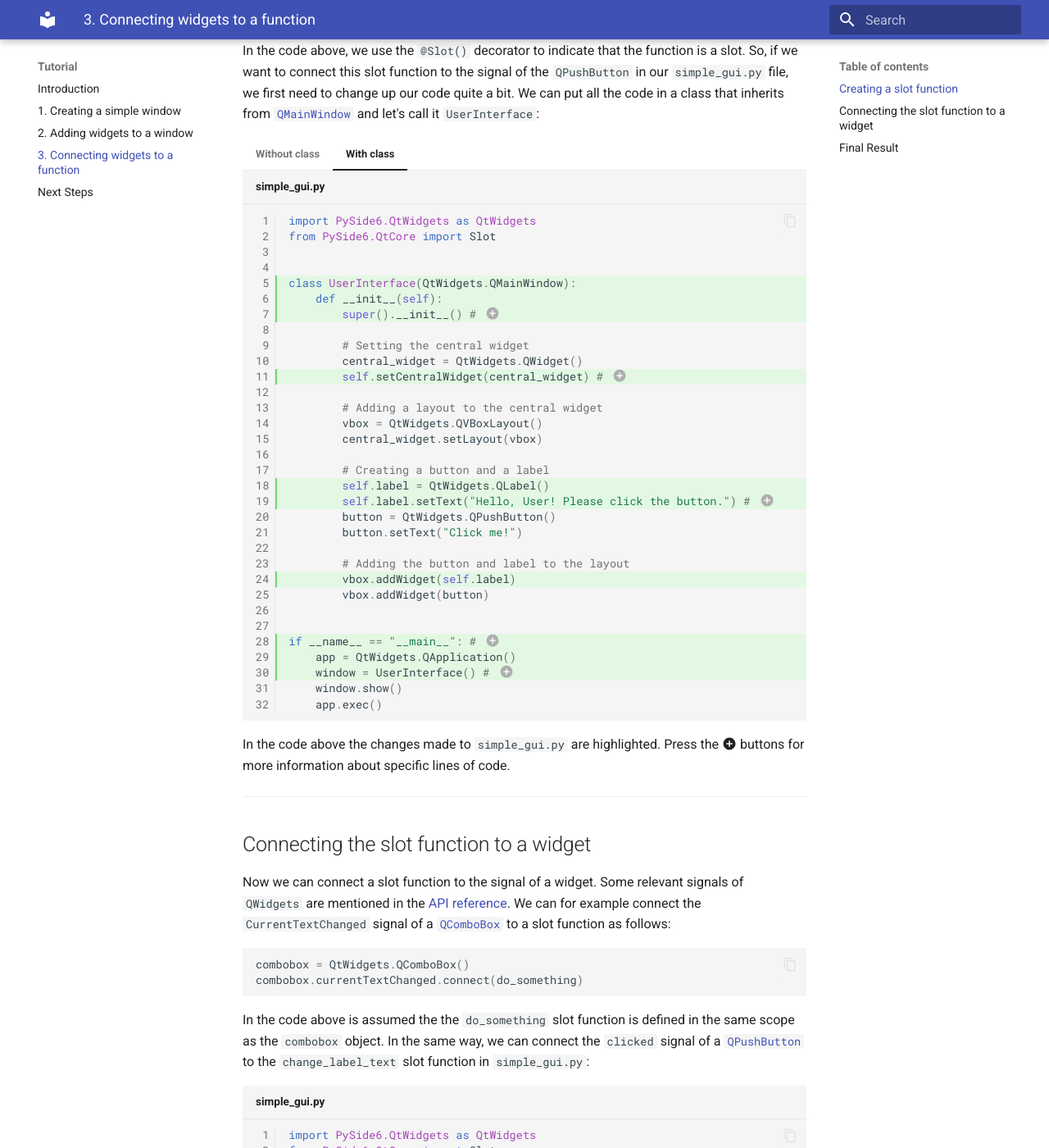
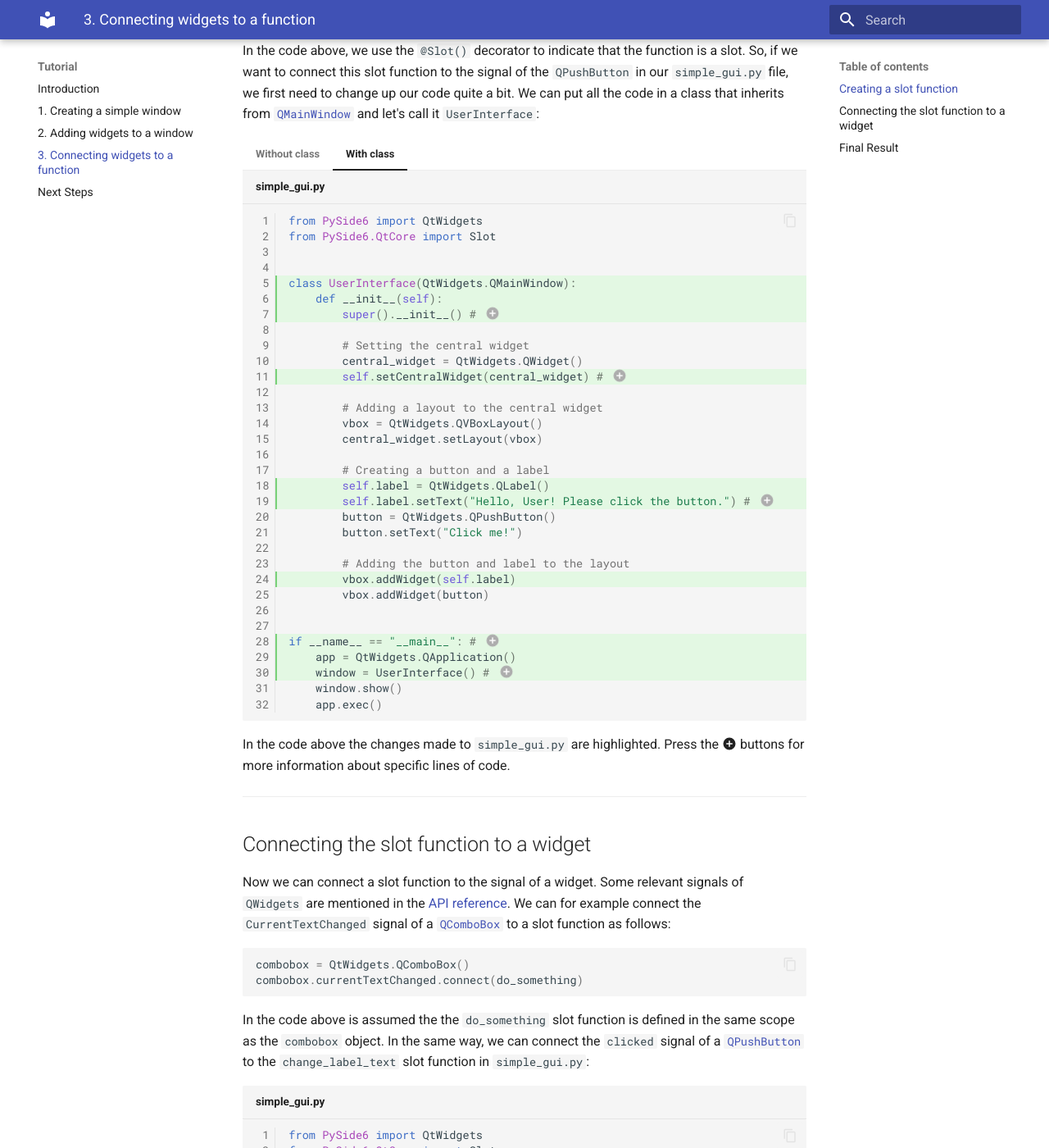
Before and after one commit to NatuurkundePracticumAmsterdam/PySide6-compact-documentation, an MkDocs documentation site: the page built from docs/tutorial/connecting_widgets_to_a_function.md, in a window 1280 px wide and 1400 px high, scrolled down 610 px. Shown: the whole window at 82% size. Built offline with MkDocs 1.6.1 and Material for MkDocs 9.7.7, drawn with Linux system fonts in a browser that asks for light colours; emoji names are drawn with the system emoji font.

Commit message:
Fixed rest of import statements

````diff
--- a/docs/tutorial/connecting_widgets_to_a_function.md
+++ b/docs/tutorial/connecting_widgets_to_a_function.md
@@ -19,7 +19,7 @@ In the code above, we use the `@Slot()` decorator to indicate that the function
 === "Without class"
 
     ```python title="simple_gui.py" linenums="1"
-    import PySide6.QtWidgets as QtWidgets
+    from PySide6 import QtWidgets
     from PySide6.QtCore import Slot
 
 
@@ -53,7 +53,7 @@ In the code above, we use the `@Slot()` decorator to indicate that the function
 
     ```python title="simple_gui.py" linenums="1" hl_lines="5-7 11 18-19 24 28-30"
 
-    import PySide6.QtWidgets as QtWidgets
+    from PySide6 import QtWidgets
     from PySide6.QtCore import Slot
 
 
@@ -126,7 +126,7 @@ In the code above is assumed the the `do_something` slot function is defined in
 
 ```python title="simple_gui.py" linenums="1" hl_lines="27-32"
 
-import PySide6.QtWidgets as QtWidgets
+from PySide6 import QtWidgets
 from PySide6.QtCore import Slot
 
 
````
Also changed, not shown: 1 other file.
